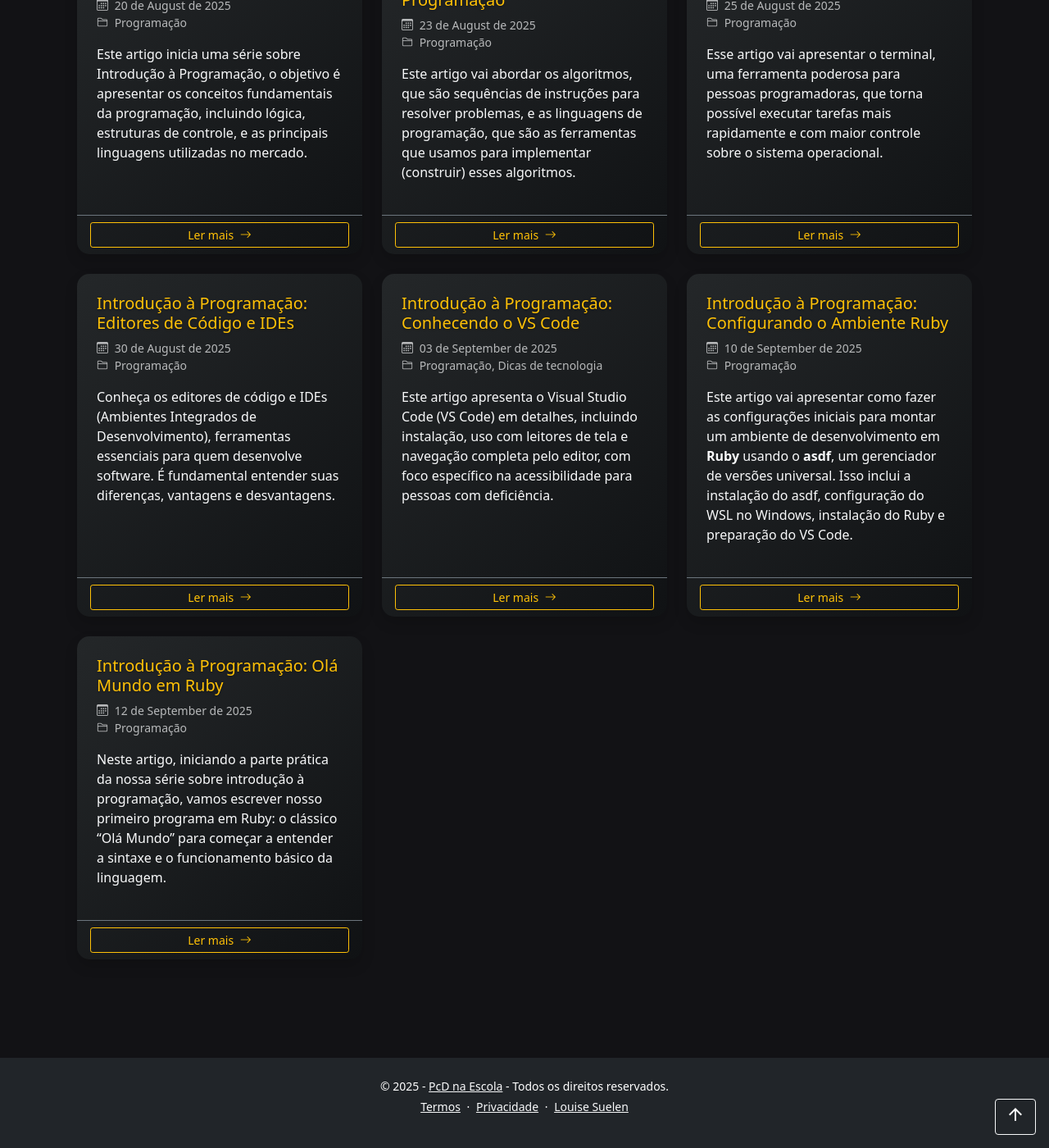
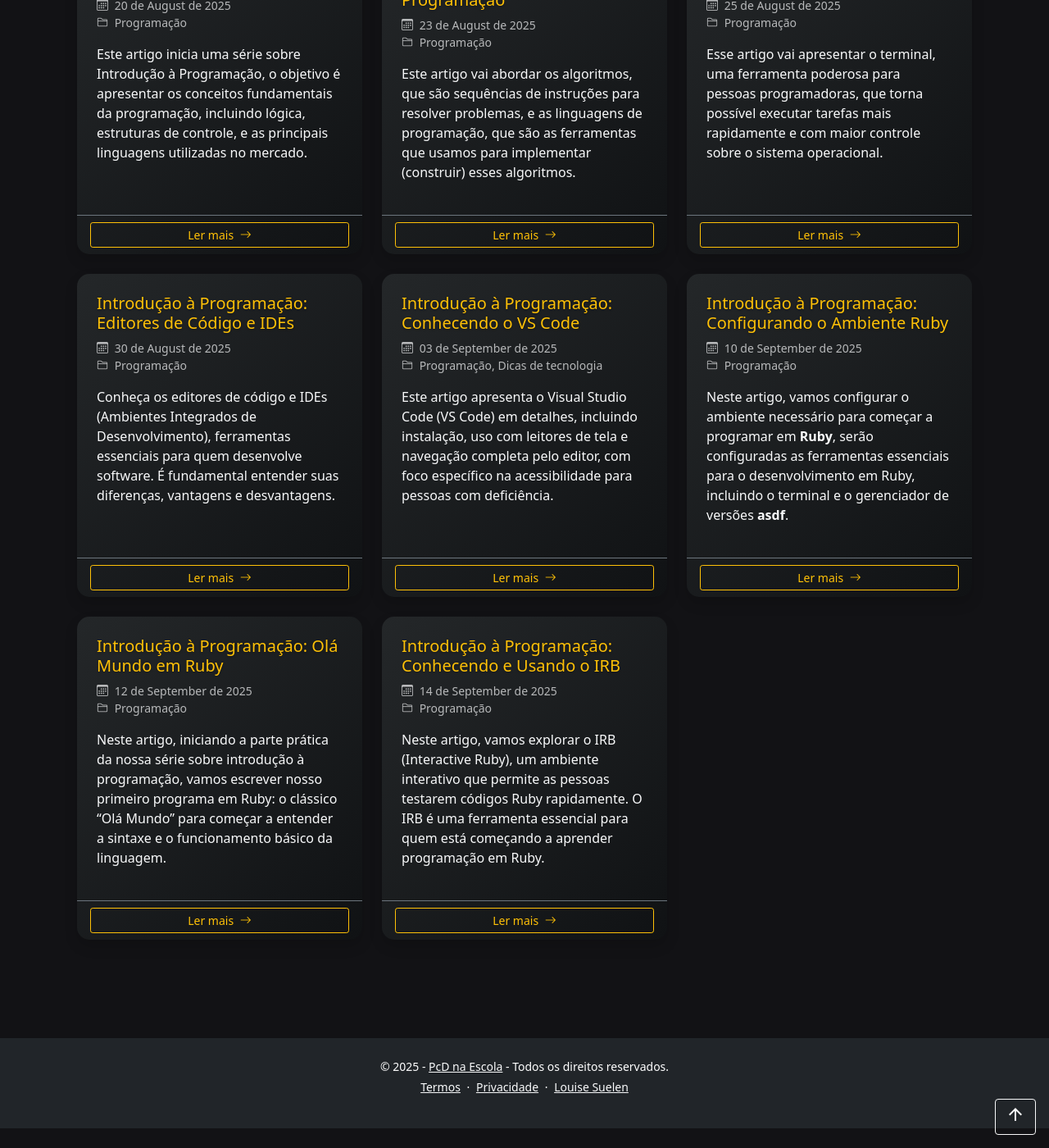
Before and after one commit to Loui77BA/pcd-na-escola, a Jekyll site: the page built from artigos.md, in a window 1280 px wide and 1400 px high, scrolled down 4298 px. Shown: the whole window at 82% size. Built offline with Jekyll 4.4.1, drawn with Linux system fonts in a browser that asks for light colours; nearby versions of some CDN libraries; after the commit the page ends 5674 px from its top, so only the background shows below that; part of the change alters nothing that is shown.

Commit message:
Adiciona artigo a série de introdução a programação

````diff
--- a/_posts/2025-09-10-introducao-a-programacao-configurando-o-ambiente-de-desenvolvimento-ruby.md
+++ b/_posts/2025-09-10-introducao-a-programacao-configurando-o-ambiente-de-desenvolvimento-ruby.md
@@ -297,7 +297,7 @@ sumario: |
     </ul>
 ---
 
-Este artigo vai apresentar como fazer as configurações iniciais para montar um ambiente de desenvolvimento em **Ruby** usando o **asdf**, um gerenciador de versões universal. Isso inclui a instalação do asdf, configuração do WSL no Windows, instalação do Ruby e preparação do VS Code.
+Neste artigo, vamos configurar o ambiente necessário para começar a programar em **Ruby**, serão configuradas as ferramentas essenciais para o desenvolvimento em Ruby, incluindo o terminal e o gerenciador de versões **asdf**.
 
 <div class="text-center">
     <img src="https://upload.wikimedia.org/wikipedia/commons/7/73/Ruby_logo.svg" aria-hidden="true" class="img-fluid" style="max-height:200px">
--- /dev/null
+++ b/_posts/2025-09-14-introducao-a-programacao-conhecendo-e-usando-o-irb.md
@@ -0,0 +1,291 @@
+---
+layout: post
+title: "Introdução à Programação: Conhecendo e Usando o IRB"
+description: "Neste artigo, vamos explorar o IRB, um ambiente interativo para programação em Ruby. Ele permite testar códigos rapidamente e aprender os conceitos básicos da linguagem."
+date: 2025-09-14 10:00:00 -0300
+author: Louise Suelen
+categories: [Programação]
+tags: [programação, tecnologia]
+permalink: /introducao-a-programacao-conhecendo-e-usando-o-irb/
+lang: pt-BR
+sumario: |
+    <ul class="list-group bg-dark">
+        <!-- 1. Apresentação -->
+        <li class="list-group-item bg-dark text-white border-0">
+            <a href="#apresentacao" class="text-decoration-none d-flex align-items-center gap-2 rounded px-2 py-1 link-light">
+                <span class="badge bg-secondary">1</span>
+                Apresentação
+            </a>
+        </li>
+
+        <!-- 2. Iniciando o IRB -->
+        <li class="list-group-item bg-dark text-white border-0">
+            <a href="#iniciando-o-irb" class="text-decoration-none d-flex align-items-center gap-2 rounded px-2 py-1 link-light">
+                <span class="badge bg-secondary">2</span>
+                Iniciando o IRB
+            </a>
+        </li>
+
+        <!-- 3. Testando o IRB -->
+        <li class="list-group-item bg-dark text-white border-0">
+            <a href="#testando-o-irb" class="text-decoration-none d-flex align-items-center gap-2 rounded px-2 py-1 link-light">
+                <span class="badge bg-secondary">3</span>
+                Testando o IRB
+            </a>
+        </li>
+
+        <!-- 4. Testando números no IRB -->
+        <li class="list-group-item bg-dark text-white border-0">
+            <a href="#testando-numeros-no-irb" class="text-decoration-none d-flex align-items-center gap-2 rounded px-2 py-1 link-light">
+                <span class="badge bg-secondary">4</span>
+                Testando números no IRB
+            </a>
+        </li>
+
+        <!-- 5. Combinando texto e números no IRB -->
+        <li class="list-group-item bg-dark text-white border-0">
+            <a href="#combinando-texto-e-numeros-no-irb" class="text-decoration-none d-flex align-items-center gap-2 rounded px-2 py-1 link-light">
+                <span class="badge bg-secondary">5</span>
+                Combinando texto e números no IRB
+            </a>
+        </li>
+
+        <!-- 6. Resumo -->
+        <li class="list-group-item bg-dark text-white border-0">
+            <a href="#resumo" class="text-decoration-none d-flex align-items-center gap-2 rounded px-2 py-1 link-light">
+                <span class="badge bg-secondary">6</span>
+                Resumo
+            </a>
+        </li>
+    </ul>
+---
+
+Neste artigo, vamos explorar o IRB (Interactive Ruby), um ambiente interativo que permite as pessoas testarem códigos Ruby rapidamente. O IRB é uma ferramenta essencial para quem está começando a aprender programação em Ruby.
+
+<div class="text-center">
+    <img src="https://ruby-doc.org/docs/ruby-doc-bundle/Tutorial/part_01/first_steps/03.gif" aria-hidden="true" class="img-fluid">
+</div>
+
+## Apresentação {#apresentacao}
+---
+
+IRB é uma sigla (abreviação) para "Interactive Ruby" em português, significa "Ruby Interativo". Ele é um ambiente de linha de comando que permite executar comandos Ruby e ver os resultados imediatamente.
+
+O IRB é instalado automaticamente junto com o Ruby, ele é bastante útil porque permite ver rapidamente como o código funciona, para entender assuntos iniciais de programação, como variáveis, tipos de dados, operadores e estruturas de controle ele é ótimo.
+
+É importante dizer que a ideia não é programar projetos completos no IRB, mas sim usar ele como uma ferramenta para aprender e experimentar com o código Ruby. Ao longo desse artigo vamos ver como ele funciona e como você pode usá-lo.
+
+## Iniciando o IRB {#iniciando-o-irb}
+---
+
+Para iniciar o IRB, você precisa ter o Ruby instalado no seu computador. Depois é só abrir o terminal, se estiver no Ubuntu pode usar o atalho <kbd>Ctrl</kbd> + <kbd>Alt</kbd> + <kbd>T</kbd> para abrir o terminal rapidamente.
+
+Com o terminal aberto, digite o seguinte comando para iniciar o IRB:
+
+```bash
+irb
+```
+{: .bg-dark .text-light .p-3}
+
+No meu terminal eu fiz assim:
+
+```bash
+parallels@ubuntu:~$ irb
+```
+{: .bg-dark .text-light .p-3}
+
+pressionei <kbd>Enter</kbd> e o IRB foi iniciado. Quando o IRB é iniciado, após o <kbd>Enter</kbd>, no terminal aparece algo assim:
+
+```ruby
+irb(main):001>
+```
+{: .bg-dark .text-light .p-3}
+
+## Testando o IRB {#testando-o-irb}
+---
+
+Quando o IRB está ativo comandos de terminal como:
+
+- <code class="text-white-50 text-light">ls</code> - para listar arquivos e pastas
+- <code class="text-white-50 text-light">cd</code> - para mudar de pasta
+- <code class="text-white-50 text-light">pwd</code> - para mostrar o endereço da pasta atual
+
+Não funcionam mais, pois o IRB está esperando comandos em Ruby.
+
+Para sair do IRB, você pode digitar o comando:
+
+```ruby
+exit
+```
+{: .bg-dark .text-light .p-3}
+
+Aí sim você volta para o terminal normal.
+
+Mas, uma vez que você digita irb e pressiona <kbd>Enter</kbd>, você está dentro do IRB e pode começar a digitar comandos Ruby.
+
+Para testar isso, vamos usar o comando que aprendemos no artigo anterior, o comando <code class="text-white-50 text-light">puts</code>, que serve para mostrar mensagens na tela.
+
+```ruby
+irb(main):001> puts "Olá mundo!"
+Olá mundo!
+=> nil
+irb(main):002>
+```
+{: .bg-dark .text-light .p-3}
+
+No exemplo acima, digitamos <code class="text-white-50 text-light">puts "Olá mundo!"</code> e pressionamos <kbd>Enter</kbd>. O IRB executou o comando e mostrou a mensagem "Olá mundo!" na tela. Depois disso, o IRB mostrou <code class="text-white-50 text-light">=> nil</code>, que indica que o comando não retornou nenhum valor útil (no sentido de resultado de alguma operação, conta ou expressão).
+
+Agora vamos fazer outro teste incrementando (adicionando) o elemento <code class="text-white-50 text-light">\n</code> (barra invertida + letra n) dentro da mensagem, e depois dele outra mensagem, para ver como o IRB lida com isso.
+
+```ruby
+irb(main):008> puts "Olá mundo! \nIRB está funcionando."
+Olá mundo!
+IRB está funcionando.
+=> nil
+irb(main):009>
+```
+{: .bg-dark .text-light .p-3}
+
+O que aconteceu aqui? O elemento <code class="text-white-50 text-light">\n</code> é um caractere especial, caractere especial é um símbolo que representa algo diferente do que ele parece. Nesse caso, o <code class="text-white-50 text-light">\n</code> não é apenas uma barra invertida seguida da letra n, ele representa uma ação que o computador deve executar, nesse caso a ação que o <code class="text-white-50 text-light">\n</code> representa é "pular para a próxima linha".
+
+Então, quando digitamos <code class="text-white-50 text-light">puts "Olá mundo! \nIRB está funcionando."</code>, o IRB interpretou o <code class="text-white-50 text-light">\n</code> como um comando para pular para a próxima linha, e por isso a mensagem "IRB está funcionando." apareceu na linha de baixo.
+
+Se tivessemos colocado o texto "IRB está funcionando." afastado do <code class="text-white-50 text-light">\n</code>, o resultado seria diferente:
+
+```ruby
+irb(main):009> puts "Olá mundo! \n IRB está funcionando."
+Olá mundo!
+ IRB está funcionando.
+=> nil
+irb(main):010>
+```
+{: .bg-dark .text-light .p-3}
+
+Nesse caso, a mensagem "IRB está funcionando." apareceu na linha de baixo, mas com um espaço antes dela, porque colocamos um espaço entre o <code class="text-white-50 text-light">\n</code> e o texto então o IRB respeitou esse espaço.
+
+## Testando números no IRB {#testando-numeros-no-irb}
+---
+
+O que acontece se digitarmos no IRB o seguinte comando:
+
+```ruby
+puts "10 + 10"
+```
+{: .bg-dark .text-light .p-3}
+
+O resultado será:
+
+```ruby
+10 + 10
+=> nil
+```
+{: .bg-dark .text-light .p-3}
+
+Ou seja, o IRB apenas mostrou o texto "10 + 10" na tela, mas não fez a conta de somar 10 + 10. Isso aconteceu porque colocamos os números dentro de aspas, então o IRB interpretou tudo como texto e não como uma operação matemática.
+
+Para fazer o IRB calcular a soma de 10 + 10, precisamos digitar o comando sem aspas, assim:
+
+```ruby
+irb(main):015> puts 10 + 10
+20
+=> nil
+irb(main):016>
+```
+{: .bg-dark .text-light .p-3}
+
+Assim o IRB fez a conta e mostrou o resultado 20 na tela.
+
+Podemos fazer outras operações matemáticas no IRB, até mesmo sem usar o comando <code class="text-white-50 text-light">puts</code>. Por exemplo:
+
+```ruby
+irb(main):016> 10 + 10
+=> 20
+irb(main):017> 10 - 5
+=> 5
+irb(main):018> 10 * 10
+=> 100
+irb(main):019> 10 / 10
+=> 1
+irb(main):020>
+```
+{: .bg-dark .text-light .p-3}
+
+No exemplo acima, fizemos várias operações matemáticas: soma, subtração, multiplicação e divisão. O IRB mostrou o resultado de cada operação após o símbolo <code class="text-white-50 text-light">=></code>.
+
+Observe que usamos:
+
+- <kbd>*</kbd> (asterisco) para multiplicação
+- <kbd>/</kbd> (barra) para divisão
+- <kbd>-</kbd> (menos ou hífen) para subtração
+- <kbd>+</kbd> (mais) para adição
+
+Esses são os símbolos matemáticos padrão não só no Ruby, mas em muitas outras linguagens de programação também.
+
+Na série <a href="https://pcdnaescola.com.br/artigos#categoria-computa%C3%A7%C3%A3o-para-iniciantes" target="_blank" rel="noopener">Computação para Iniciantes</a> foi abordada a ideia de que o computador é uma máquina elétrica que segue instruções. A forma de representar símbolos, não só matemáticos, não é ilimitada.
+
+Por isso precisamos combinar símbolos e comandos para representar ações que queremos que o computador execute.
+
+Por isso frequentemente usamos símbolos matemáticos como <kbd>+</kbd>, <kbd>-</kbd>, <kbd>*</kbd> e <kbd>/</kbd> para representar operações matemáticas em linguagens de programação como o Ruby.
+
+## Combinando texto e números no IRB {#combinando-texto-e-numeros-no-irb}
+---
+
+Agora que já sabemos como mostrar mensagens na tela e fazer operações matemáticas no IRB, vamos ver como combinar texto e números em um único comando.
+
+```ruby
+irb(main):006> puts "Vamos somar 10 + 10. \nO resultado do cálculo é #{10 + 10}."
+Vamos somar 10 + 10.
+O resultado do cálculo é 20.
+=> nil
+```
+{: .bg-dark .text-light .p-3}
+
+O comando acima usa o <code class="text-white-50 text-light">#{}</code>, para inserir o resultado da operação matemática dentro da mensagem de texto. O que está dentro das chaves <code class="text-white-50 text-light">{}</code> é avaliado como código Ruby para ser calculado, não como texto apenas para ser exibido e o resultado é inserido na mensagem junto com o restante do texto que está fora das chaves e este sim é tratado como texto normal.
+
+Outras operações podem ser feitas como:
+
+```ruby
+irb(main):007> puts "Vamos multiplicar 10 vezes 10. \nO resultado do cálculo é #{10 * 10}."
+Vamos multiplicar 10 vezes 10.
+O resultado do cálculo é 100.
+=> nil
+```
+{: .bg-dark .text-light .p-3}
+
+No exemplo acima, usamos o <code class="text-white-50 text-light">#{}</code> para calcular a multiplicação de 10 vezes 10 e inserir o resultado na mensagem de texto.
+
+Outro exemplo:
+
+```ruby
+irb(main):008> puts "Vamos subtrair 10 menos 10. \nO resultado do cálculo é #{10 - 10}."
+Vamos subtrair 10 menos 10.
+O resultado do cálculo é 0.
+=> nil
+```
+{: .bg-dark .text-light .p-3}
+
+No exemplo acima, usamos o <code class="text-white-50 text-light">#{}</code> para calcular a subtração de 10 menos 10 e inserir o resultado na mensagem de texto.
+
+Outro exemplo:
+
+```ruby
+irb(main):009> puts "Vamos dividir 10 por 10. \nO resultado do cálculo é #{10 / 10}."
+Vamos dividir 10 por 10.
+O resultado do cálculo é 1.
+=> nil
+irb(main):010>
+```
+{: .bg-dark .text-light .p-3}
+
+No exemplo acima, usamos o <code class="text-white-50 text-light">#{}</code> para calcular a divisão de 10 por 10 e inserir o resultado na mensagem de texto.
+
+## Resumo {#resumo}
+---
+
+Neste artigo, exploramos o IRB, um ambiente interativo para programação em Ruby. Vimos como iniciar o IRB, testar comandos básicos como <code class="text-white-50 text-light">puts</code> para mostrar mensagens na tela, fazer operações matemáticas e combinar texto e números em um único comando.
+
+O IRB é uma ferramenta poderosa para aprender e experimentar com o código Ruby, permitindo que você veja os resultados imediatamente.
+
+A partir de agora vamos usar o IRB para trabalhar alguns conceitos de programação em Ruby mais a frente. Experimente usar o IRB para praticar os comandos que aprendemos até agora, teste os retornos e veja como o Ruby responde aos seus comandos.
+
+O importante é adquirir familiaridade com o ambiente e com a linguagem, para que você se sinta confortável, pois isso será necessário mais adiante.
````
